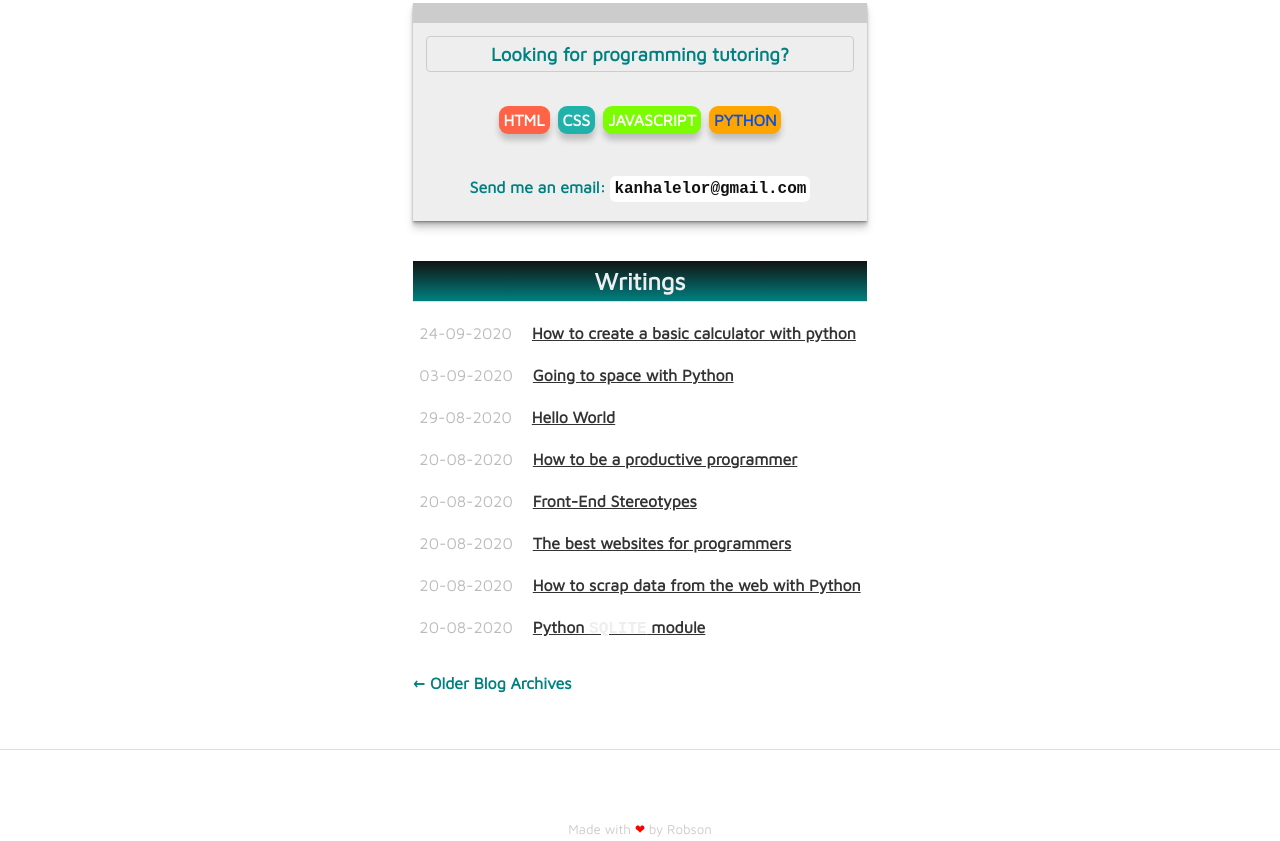
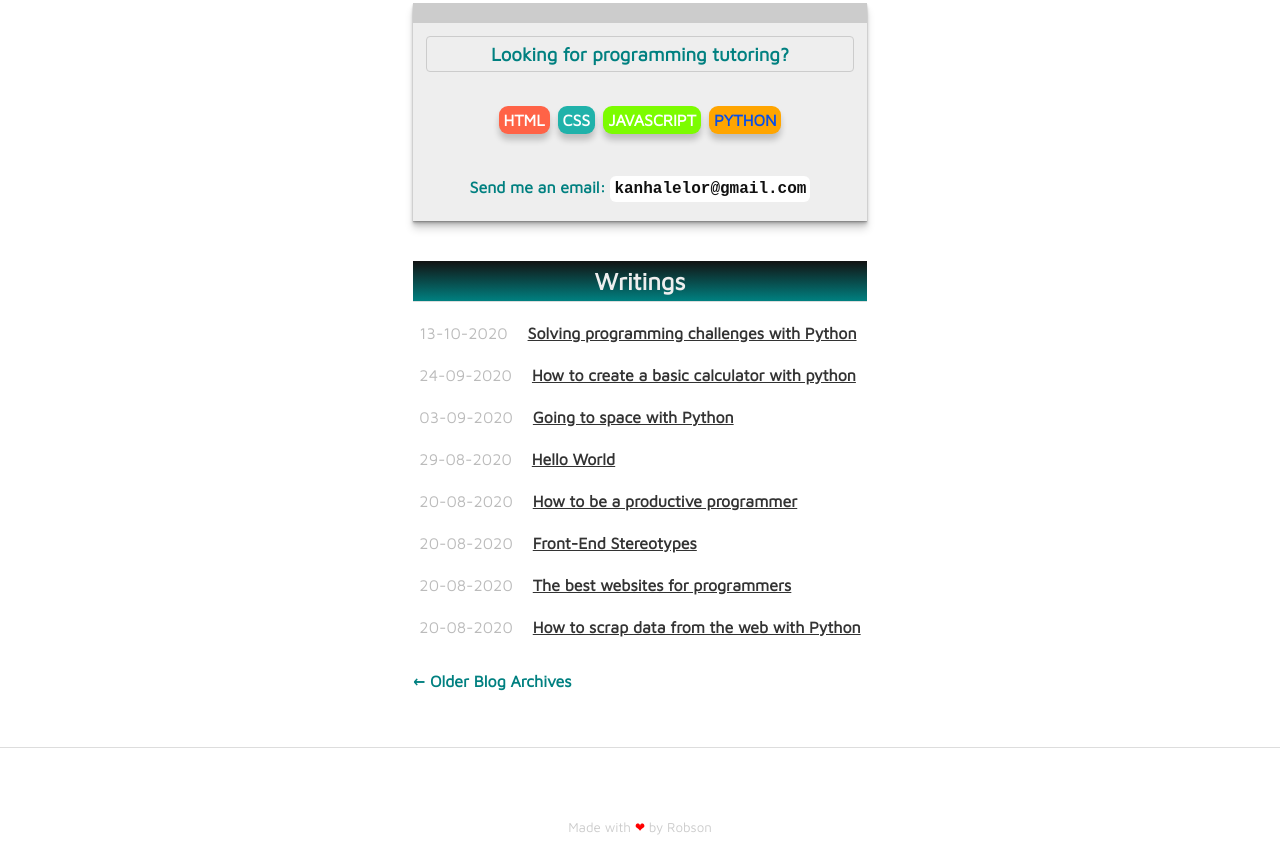
Before and after one commit to Kanhalelor/kanhalelor.github.io, a plain HTML site: page index.html in a window 1280 px wide. Shown: the part 383-1224 px from the top of the page. Drawn offline with Linux system fonts and the light colour scheme.

Commit message:
Update index.html

```diff
--- a/index.html
+++ b/index.html
@@ -37,6 +37,10 @@
           </div>
         <h2 class="title content-title">Writings</h2>
         <div class="article">
+            <div><time datetime="13-10-2020">13-10-2020 </time></div><span><a target="_blank" href="https://hashnode.com/post/solving-programming-challenges-with-python-ckg7oq9eg005kras18dc7g0of">Solving programming challenges with Python
+</a></span>
+          </div>
+        <div class="article">
             <div><time datetime="24-09-2020">24-09-2020 </time></div><span class="title"><a target="_blank" href="https://hashnode.com/post/how-to-build-a-basic-calculator-with-python-ckfghxf4t01cg8as1b8k47clx">How to create a basic calculator with python</a></span>
           </div>
           <div class="article">
@@ -57,9 +61,6 @@
           <div class="article">
             <div><time datetime="20-08-2020">20-08-2020 </time></div><span class="title"><a href="#">How to scrap data from the web with Python</a></span>
           </div>
-          <div class="article">
-            <div><time datetime="20-08-2020">20-08-2020 </time></div><span><a href="#">Python <code>SQLITE</code> module</a></span>
-          </div>
           <div class="archives"><a href="#">← Older Blog Archives</a></div>
       </div>
       <footer>
```
